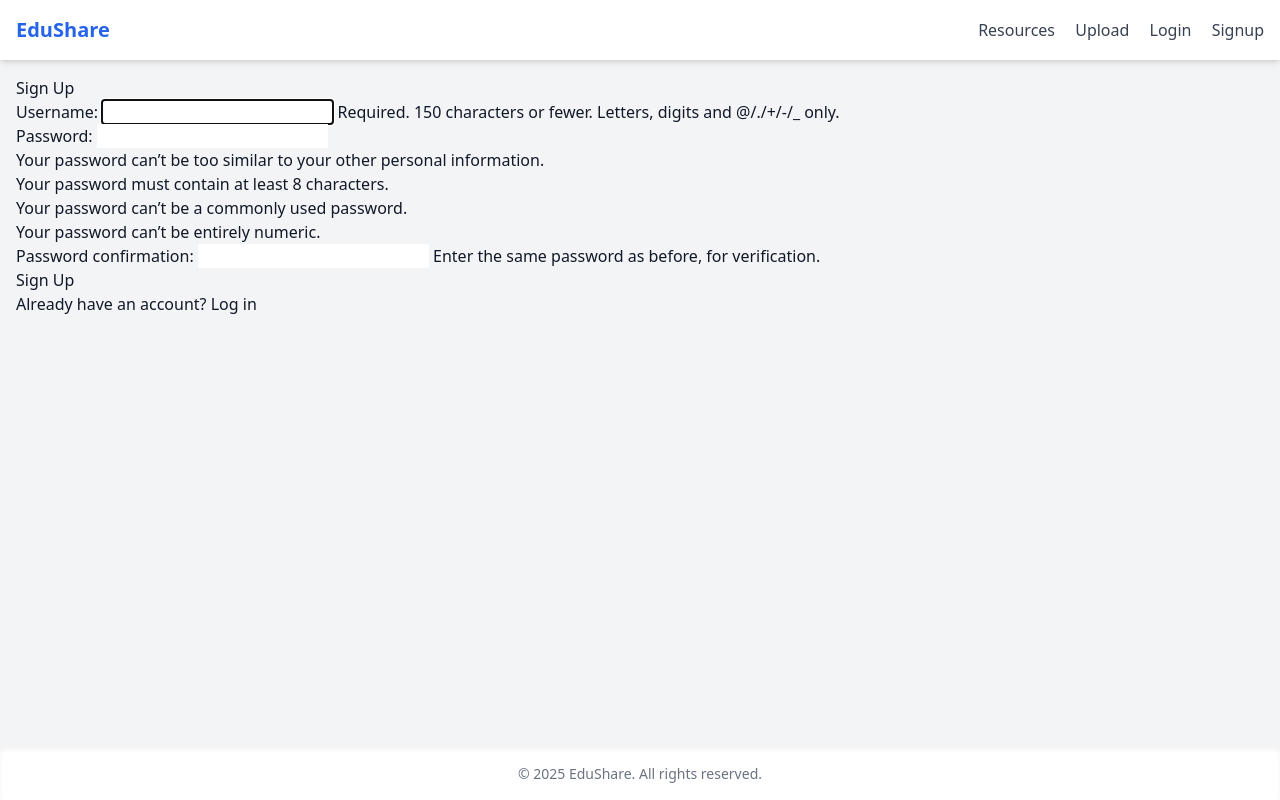
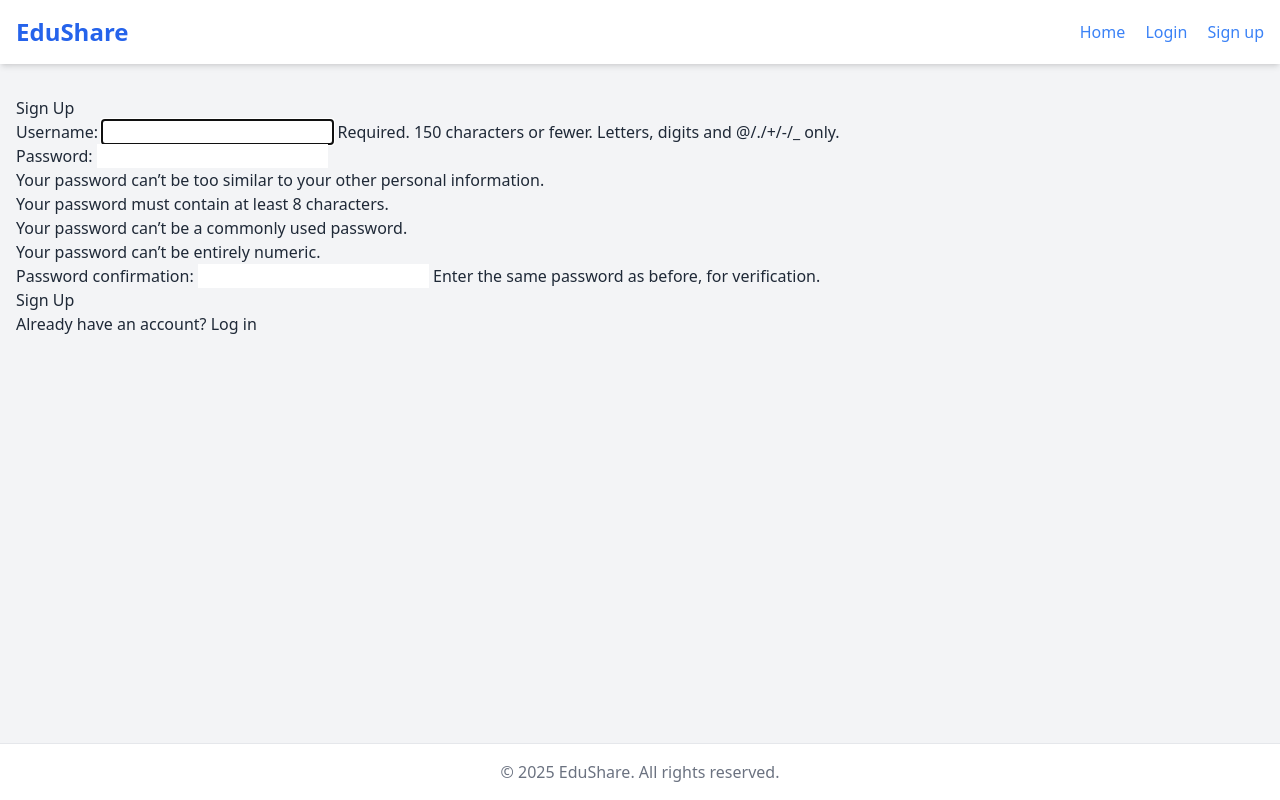
Before and after one commit to Mahdifun-dev/django-beginner, a Django app: page /accounts/signup/ in a window 1280 px wide. Run offline with Django 4.2, Linux system fonts and the light colour scheme; some libraries are stand-ins or nearby versions.

Commit message:
change base.html style

```diff
--- a/app/resources/templates/base.html
+++ b/app/resources/templates/base.html
@@ -2,59 +2,36 @@
 <html lang="en">
 <head>
     <meta charset="UTF-8">
-    <title>{% block title %}Educational Resources{% endblock %}</title>
-    <meta name="viewport" content="width=device-width, initial-scale=1.0">
+    <title>{% block title %}My Educational Site{% endblock %}</title>
+    <script src="https://cdn.tailwindcss.com"></script>
+</head>
+<body class="bg-gray-100 text-gray-800 min-h-screen flex flex-col">
 
-    <!-- Tailwind CDN -->
-    <script src="https://cdn.tailwindcss.com"></script>
+    <header class="bg-white shadow-md p-4">
+        <div class="container mx-auto flex justify-between items-center">
+            <h1 class="text-2xl font-bold text-blue-600">EduShare</h1>
+            <nav class="space-x-4">
+                <a href="{% url 'resource_list' %}" class="text-blue-500 hover:underline">Home</a>
+                {% if user.is_authenticated %}
+                    <a href="{% url 'upload_resource' %}" class="text-green-500 hover:underline">Upload</a>
+                    <form action="{% url 'logout' %}" method="post" class="inline">
+                        {% csrf_token %}
+                        <button type="submit" class="text-red-500 hover:underline">Logout</button>
+                    </form>
+                {% else %}
+                    <a href="{% url 'login' %}" class="text-blue-500 hover:underline">Login</a>
+                    <a href="{% url 'signup' %}" class="text-blue-500 hover:underline">Sign up</a>
+                {% endif %}
+            </nav>
+        </div>
+    </header>
 
-    <!-- Optional: Tailwind custom config -->
-    <script>
-      tailwind.config = {
-        theme: {
-          extend: {
-            colors: {
-              primary: '#2563eb',
-            }
-          }
-        }
-      }
-    </script>
-</head>
-<body class="bg-gray-100 text-gray-900 min-h-screen flex flex-col">
-
-    <!-- Navbar -->
-    <nav class="bg-white shadow-md p-4">
-        <div class="container mx-auto flex justify-between items-center">
-            <a href="{% url 'home' %}" class="text-xl font-bold text-primary">EduShare</a>
-            <div class="space-x-4">
-                <a href="{% url 'resource_list' %}" class="text-gray-700 hover:text-primary">Resources</a>
-                <a href="{% url 'upload_resource' %}" class="text-gray-700 hover:text-primary">Upload</a>
-                {% if user.is_authenticated %}
-                    <span class="text-sm">Hi, {{ user.username }}</span>
-                    <form method="POST" action="{% url 'logout' %}" class="inline">
-                      {% csrf_token %}
-                      <button type="submit" class="text-red-500 hover:underline">Logout</button>
-                    </form>
-
-                {% else %}
-                    <a href="{% url 'login' %}" class="text-gray-700 hover:text-primary">Login</a>
-                    <a href="{% url 'signup' %}" class="text-gray-700 hover:text-primary">Signup</a>
-                {% endif %}
-            </div>
-        </div>
-    </nav>
-
-    <!-- Page Content -->
-    <main class="container items-center justify-center mx-auto p-4 flex-grow">
-        {% block content %}
-        {% endblock %}
+    <main class="flex-grow container mx-auto py-8 px-4">
+        {% block content %}{% endblock %}
     </main>
 
-    <!-- Footer -->
-    <footer class="bg-white shadow-inner p-4 text-center text-sm text-gray-500">
-        &copy; {{ year|default:"2025" }} EduShare. All rights reserved.
+    <footer class="bg-white text-center text-gray-500 py-4 border-t">
+        © 2025 EduShare. All rights reserved.
     </footer>
-
 </body>
 </html>
```
